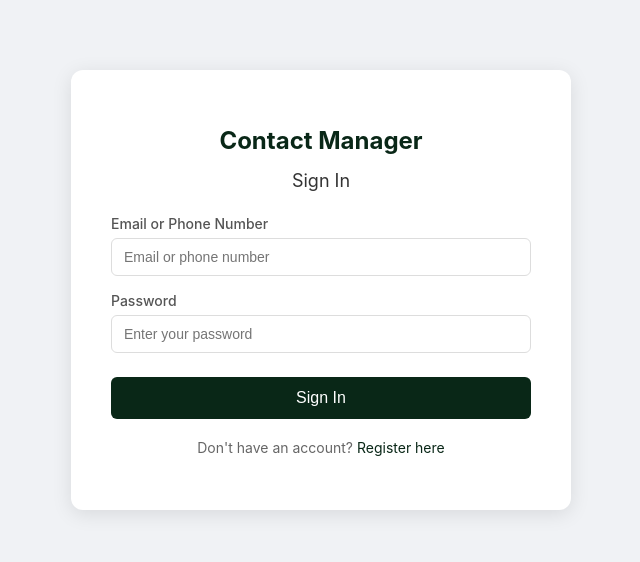
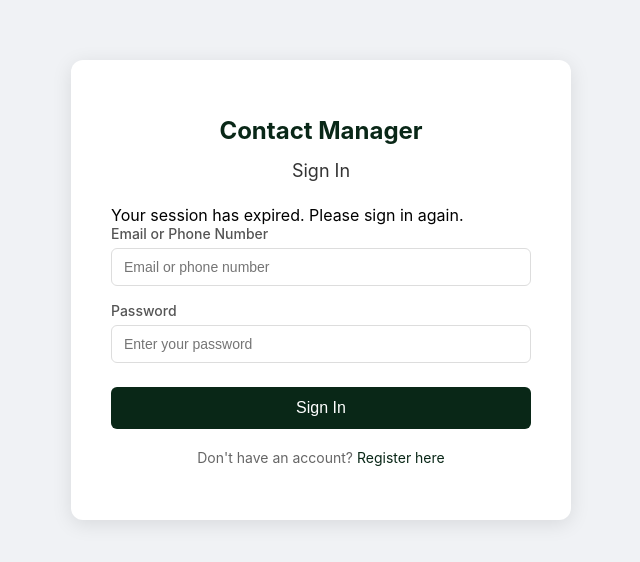
Before and after one commit to Ibrahim5570/Contact-Management-system, a React (Create React App) app in the folder FrontEnd/cms-frontend/: page /login in a window 1280 px wide. Shown: the part 110-672 px from the top of the page, without its empty margins (319-959 px from the left). Built offline with nearby package versions, Linux system fonts and the light colour scheme; sample sign-in values are in the browser's storage.

Commit message:
added component after state declaration to use session expiry warning message

```diff
--- a/FrontEnd/cms-frontend/src/pages/Login.js
+++ b/FrontEnd/cms-frontend/src/pages/Login.js
@@ -1,4 +1,4 @@
-import React, { useState } from 'react';
+import React, { useState, useEffect} from 'react';
 import { useNavigate, Link } from 'react-router-dom';
 import { authAPI } from '../services/api';
 import { authStyles as styles } from '../styles/authStyles';
@@ -9,6 +9,16 @@ function Login() {
     const [formData, setFormData] = useState({ identifier: '', password: '' });
     const [error, setError] = useState('');
     const [loading, setLoading] = useState(false);
+
+    // Show session expired message if redirected from expired token
+    const [sessionExpired, setSessionExpired] = useState(false);
+
+    useEffect(() => {
+        if (sessionStorage.getItem('sessionExpired')) {
+            setSessionExpired(true);
+            sessionStorage.removeItem('sessionExpired');
+        }
+    }, []);
 
     const handleChange = (e) => {
         setFormData({ ...formData, [e.target.name]: e.target.value });
@@ -39,6 +49,11 @@ function Login() {
             <div style={styles.card}>
                 <h1 style={styles.title}>Contact Manager</h1>
                 <h2 style={styles.subtitle}>Sign In</h2>
+                {sessionExpired && (
+                    <div style={styles.warning}>
+                        Your session has expired. Please sign in again.
+                    </div>
+                )}
 
                 {error && <div style={styles.error}>{error}</div>}
 
```
